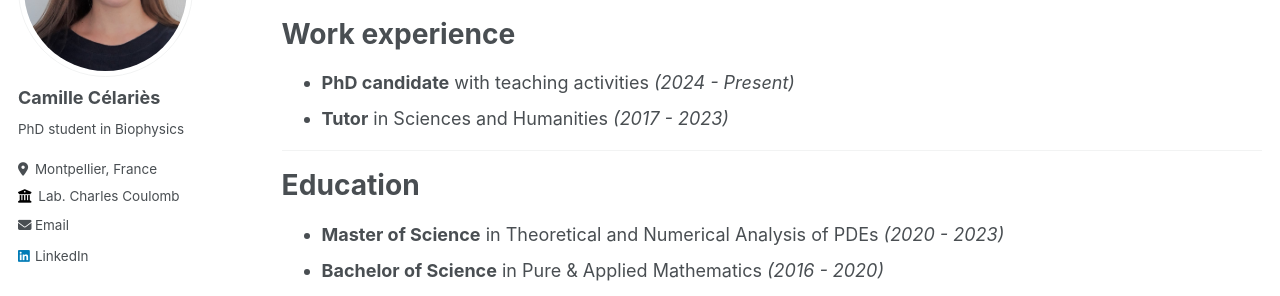
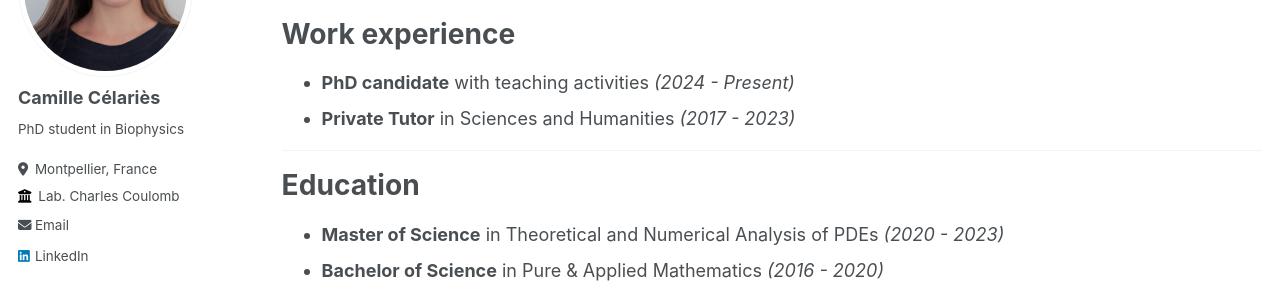
Before and after one commit to camillecelaries/camillecelaries.github.io, a Jekyll site: the page built from _pages/cv.md, in a window 1280 px wide and 1189 px high. Shown: the part 184-480 px from the top of the window. Built offline with Jekyll 4.4.1, drawn with Linux system fonts in a browser that asks for light colours.

Commit message:
Update cv.md

```diff
--- a/_pages/cv.md
+++ b/_pages/cv.md
@@ -17,7 +17,7 @@ Work experience
 ======
 
 * <b>PhD candidate</b> with teaching activities <i>(2024 - Present)</i>
-* <b>Tutor</b> in Sciences and Humanities <i>(2017 - 2023)</i>
+* <b>Private Tutor</b> in Sciences and Humanities <i>(2017 - 2023)</i>
 
 ***
 
```
